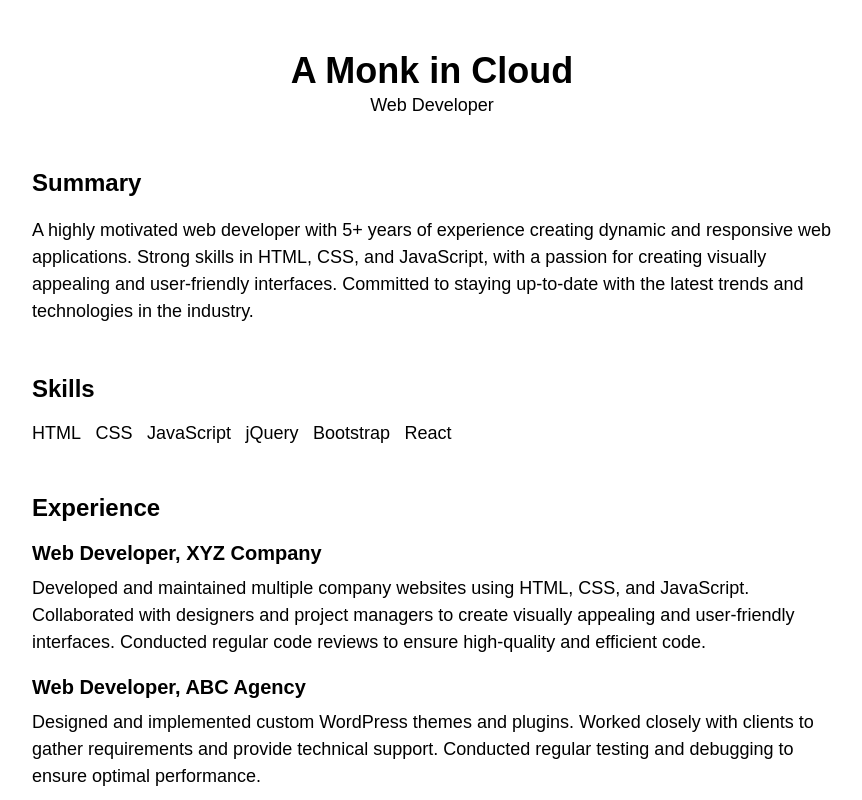
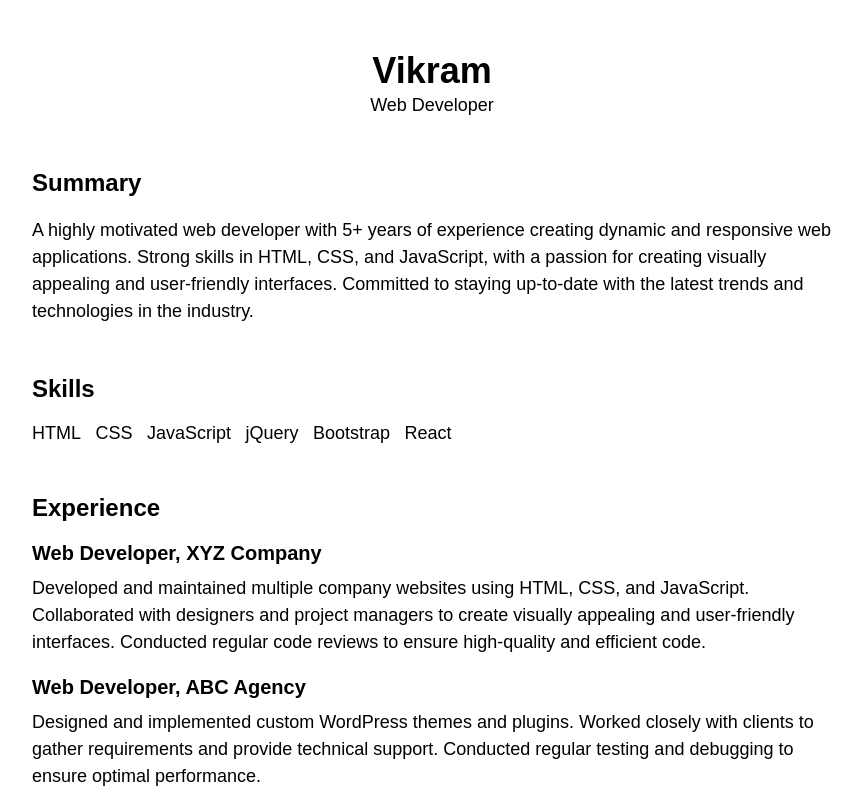
Before and after one commit to vikramagrwal2506/MyServer, a plain HTML site: page index.html in a window 1280 px wide. Shown: the top 800 px of the page, without its empty margins (208-1070 px from the left). Drawn offline with Linux system fonts and the light colour scheme.

Commit message:
Update index.html

```diff
--- a/index.html
+++ b/index.html
@@ -7,7 +7,7 @@
 <body>
 	<div class="container">
 		<header>
-			<h1>A Monk in Cloud</h1>
+			<h1>Vikram</h1>
 			<p>Web Developer</p>
 		</header>
 		<section>
```
